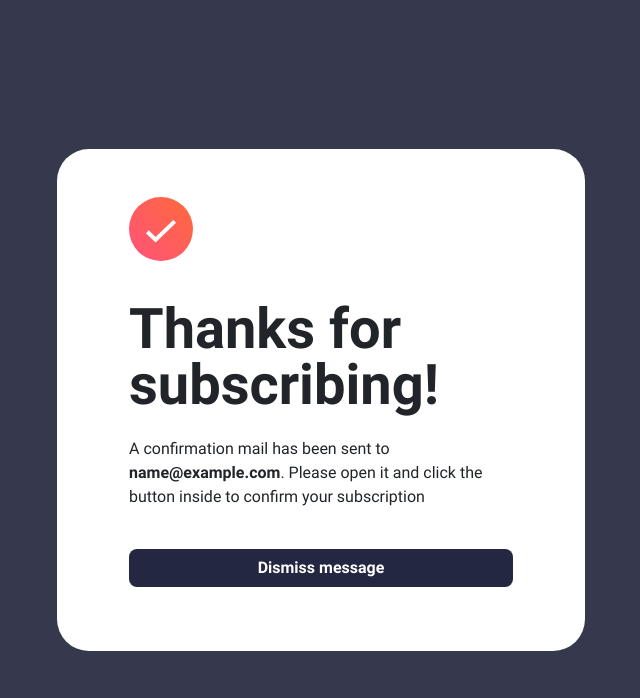
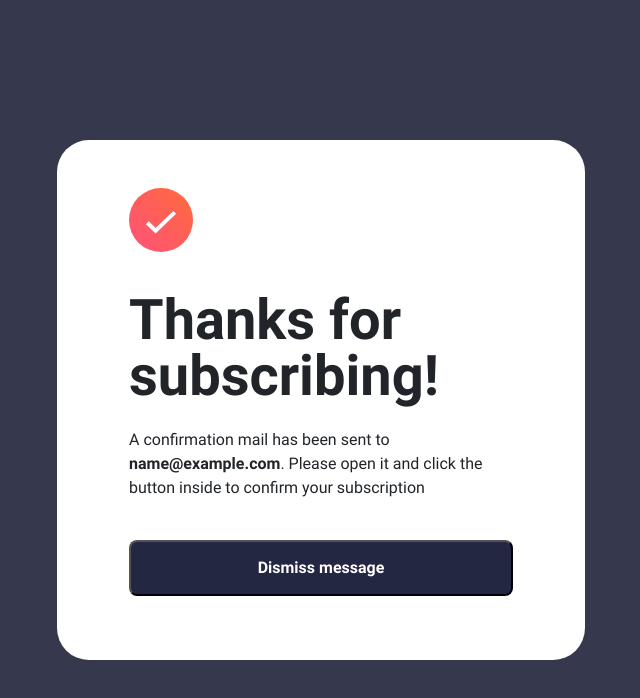
Before and after one commit to ferdinandoaspro/newsletter-sign-up, a website: page index.html in a window 1280 px wide. Both pictures are taken after typing "name@example.com" into the empty fields and a click on the button "Subscribe to monthly newsletter". Shown: the whole page, without its empty margins (319-959 px from the left). Drawn offline with nearby package versions, Linux system fonts and the light colour scheme.

Commit message:
fixed wrong padding on popup button

```diff
--- a/index.html
+++ b/index.html
@@ -60,7 +60,7 @@
             open it and click the button inside to confirm your subscription
           </p>
         </section>
-        <button class="btn text-white fw-bold rounded-3 my-lg-3">Dismiss message</button>
+        <button class="text-white fw-bold rounded-3 my-lg-3">Dismiss message</button>
       </div>
     </div>
   </main>
```
